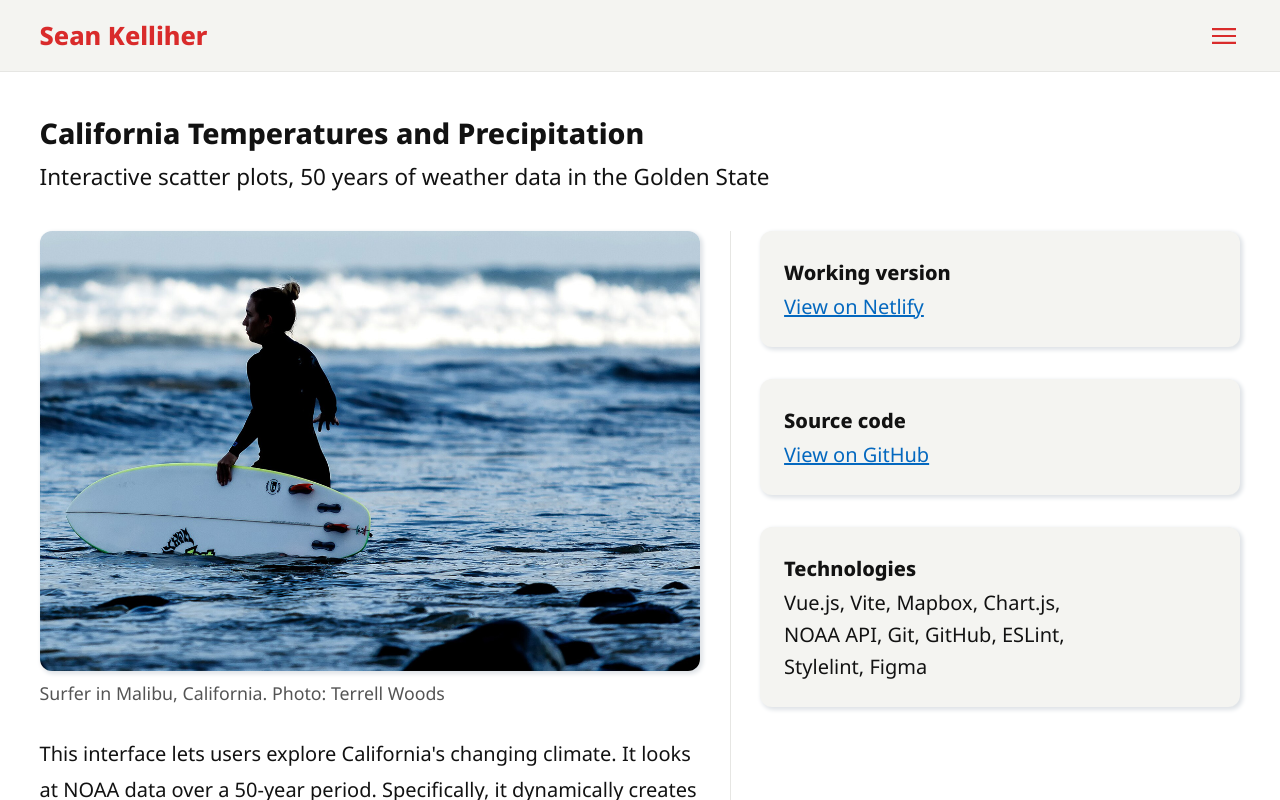
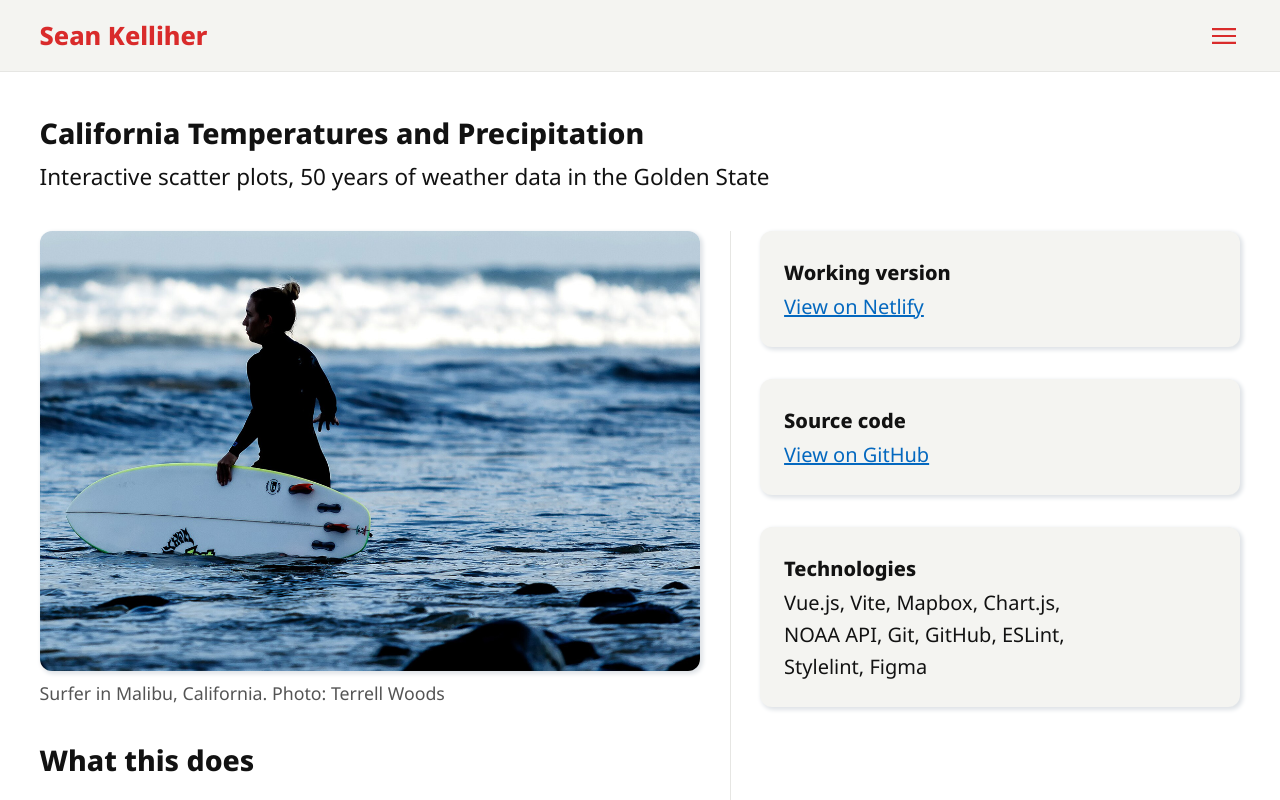
Before and after one commit to seankelliher/highlights, a Vue app: page /projects/california-temps-precip in a window 1280 px wide. Shown: the top 800 px of the page. Built offline with nearby package versions, Linux system fonts and the light colour scheme.

Commit message:
Add What this does h2.

```diff
--- a/src/components/ProjectsTemplate.vue
+++ b/src/components/ProjectsTemplate.vue
@@ -39,6 +39,7 @@ document.querySelector("meta[name='description']").setAttribute("content", proje
                 </figcaption>
             </figure>
             <div class="intro-text">
+                <h2 class="noto-sans-eight">What this does</h2>
                 <p class="noto-sans-four">{{ projectContent.summary }}</p>
             </div>
         </div>
```
